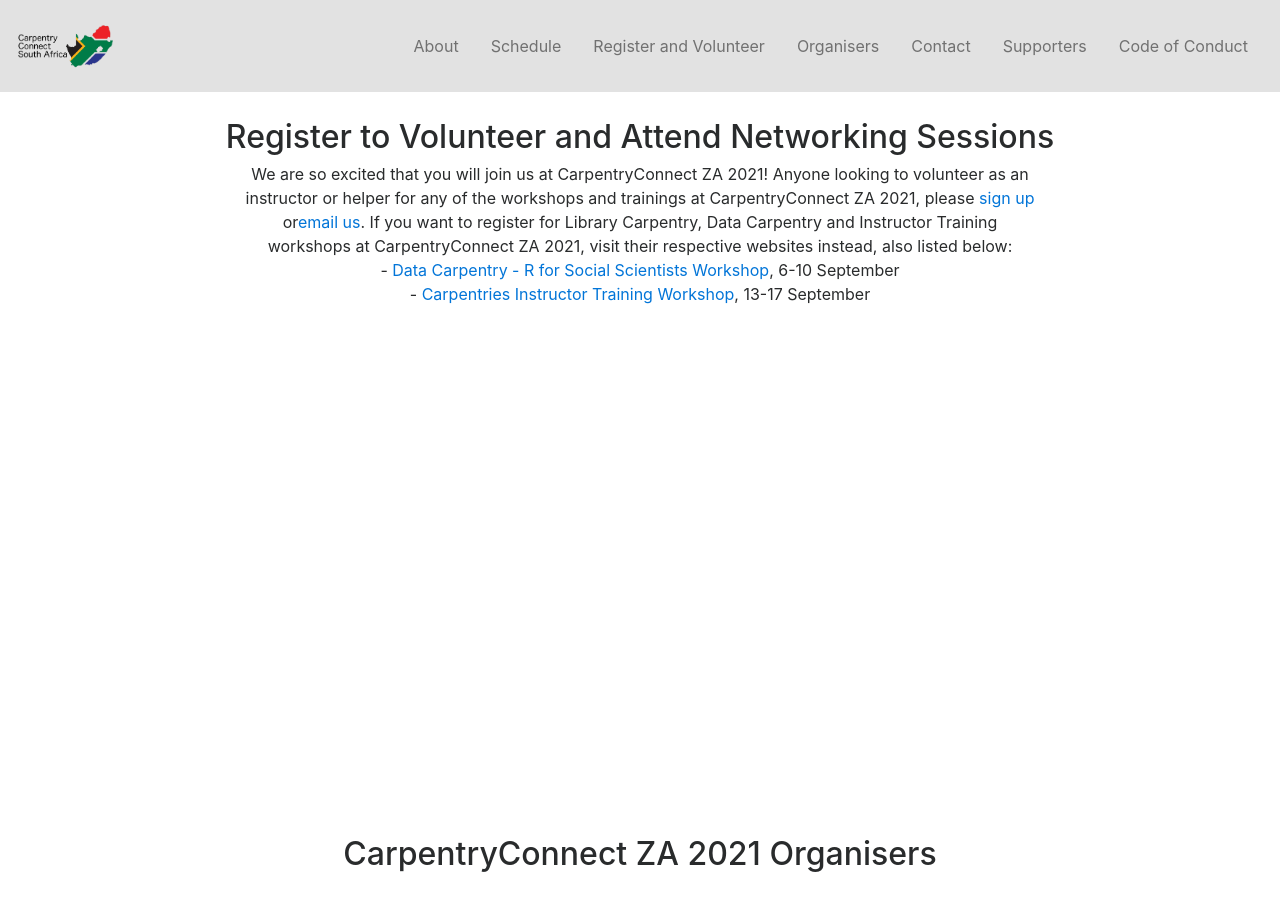
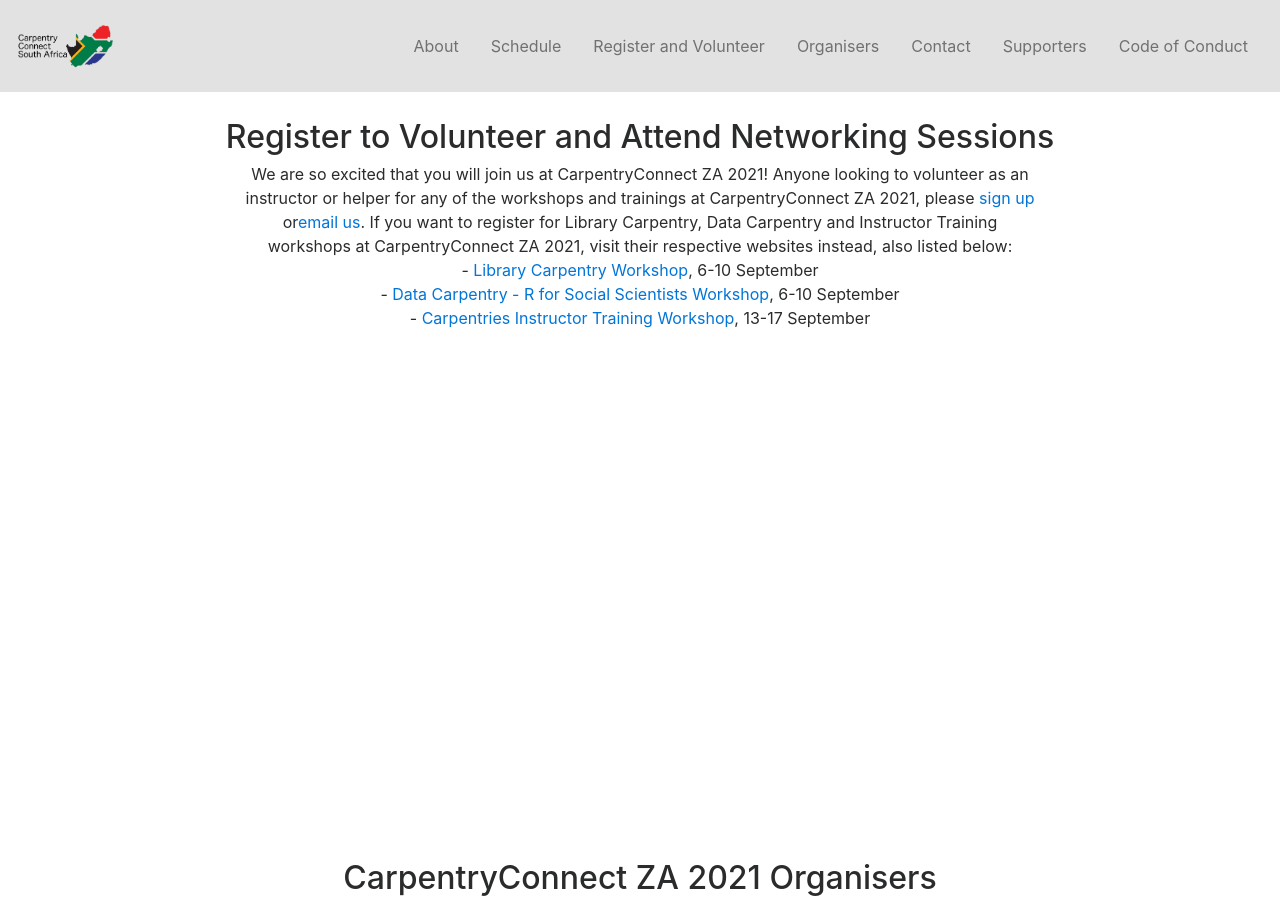
Before and after one commit to CarpentryConnect/za.carpentryconnect.org, a Jekyll site: the page built from index.html, in a window 1280 px wide and 900 px high, scrolled down 2648 px. Built offline with Jekyll 4.4.1, drawn with Linux system fonts in a browser that asks for light colours; nearby versions of some CDN libraries.

Commit message:
re-listing LC workshop

```diff
--- a/index.html
+++ b/index.html
@@ -211,8 +211,9 @@
         <h2 class="text-center footer-title-h3">Register to Volunteer and Attend Networking Sessions</h2>
         <p id="participants-text">
             We are so excited that you will join us at CarpentryConnect ZA 2021! Anyone looking to volunteer as an instructor or helper for any of the workshops and trainings at CarpentryConnect ZA 2021, please <a href ="https://docs.google.com/spreadsheets/d/1YhTAzEalDqKUowgej7aRa7E1K0XcB6ZezoVUt6VN2qY/edit#gid=757335911">sign up</a> or<a href ="mailto:admin-afr@carpentries.org">email us</a>. If you want to register for Library Carpentry, Data Carpentry and Instructor Training workshops at CarpentryConnect ZA 2021, visit their respective websites instead, also listed below:<br>
-              - <a href = "https://nwu-eresearch.github.io/2021-09-06-CCZA_DC_2021/">Data Carpentry - R for Social Scientists Workshop</a>, 6-10 September<br>
-              - <a href = "https://nwu-eresearch.github.io/2021-09-13-ttt-CarpentryConnect/">Carpentries Instructor Training Workshop</a>, 13-17 September<br>
+               - <a href = "https://nwueresearch.github.io/2021-09-06-CCZA_LC_2021/">Library Carpentry Workshop</a>, 6-10 September<br>
+               - <a href = "https://nwu-eresearch.github.io/2021-09-06-CCZA_DC_2021/">Data Carpentry - R for Social Scientists Workshop</a>, 6-10 September<br>
+               - <a href = "https://nwu-eresearch.github.io/2021-09-13-ttt-CarpentryConnect/">Carpentries Instructor Training Workshop</a>, 13-17 September<br>
           </p>
 
         <div id="eventbrite-widget-container-159159960727" style="height: 450px; margin: 50px 0 0 0;"></div>
```
